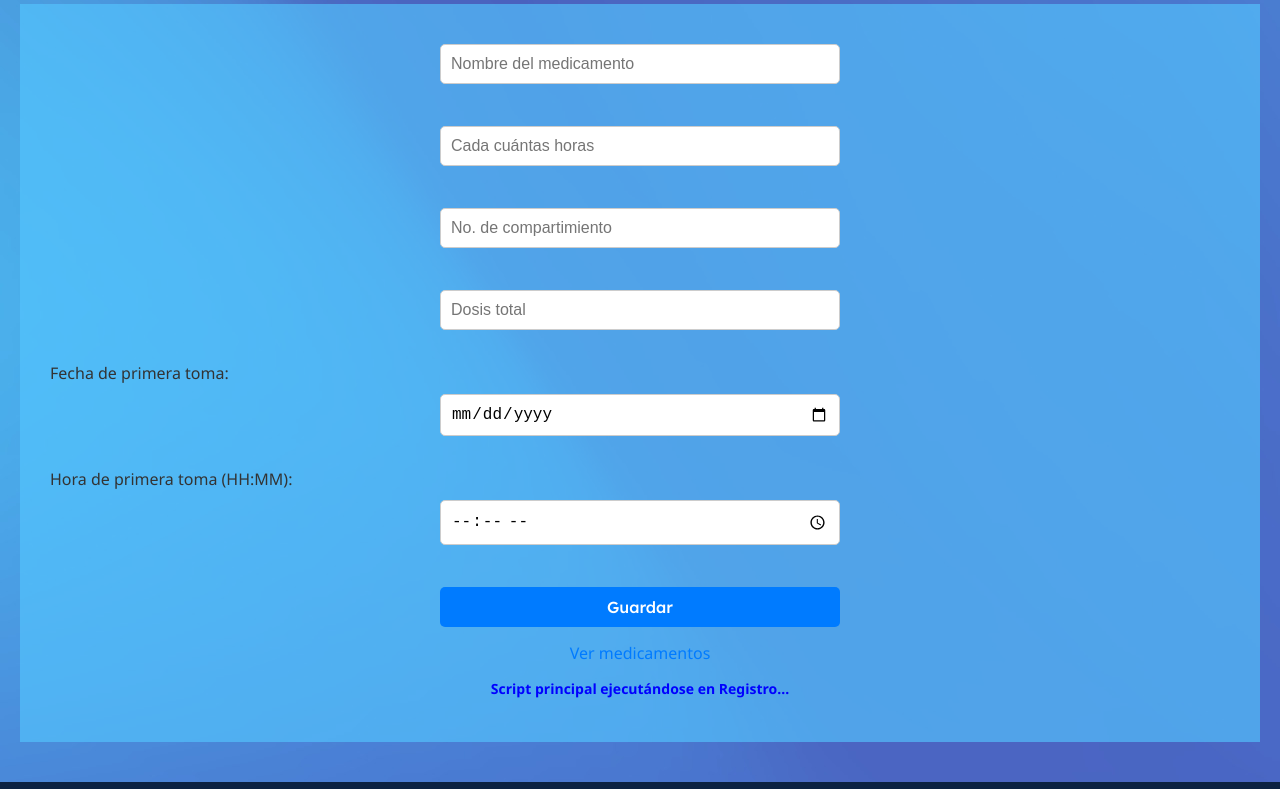
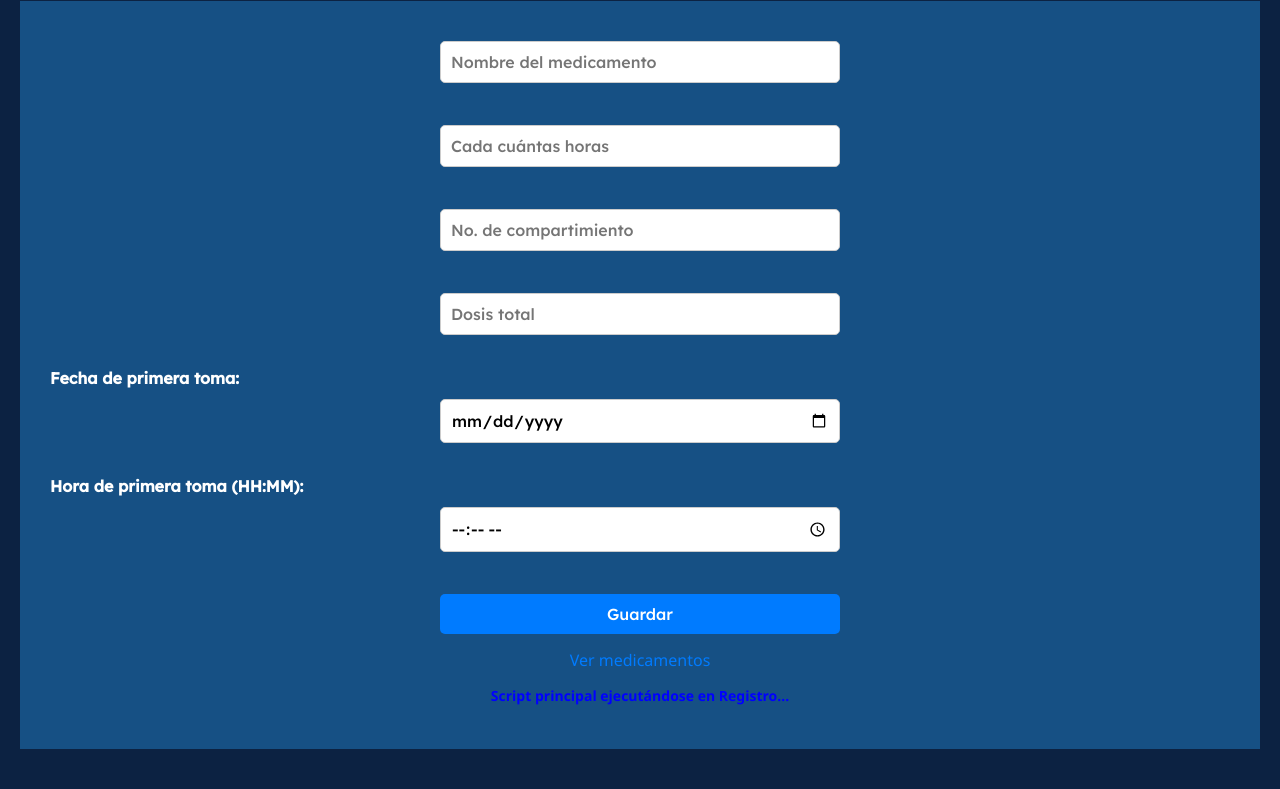
Before and after one commit to nayenay/DAW-Pastillero, a plain HTML site: page registro.html in a window 1280 px wide. Shown: the part 89-878 px from the top of the page. Drawn offline with Linux system fonts and the light colour scheme; no server answers.

Commit message:
dimequesi

```diff
--- a/script.js
+++ b/script.js
@@ -168,6 +168,8 @@ document.addEventListener('DOMContentLoaded', () => {
           const errFecha = document.getElementById("msj-fecha");
           const errHoraPrimera = document.getElementById("msj-horaP");
 
+          [nombre, horas, noCom, dosis, fecha, hora].forEach(e => e.classList.remove("error"));
+          [msjNombre, msjHoras, msjCom, msjDosis, msjFecha, msjHora].forEach(e => e.textContent = "");
 
           if (nombre.value.trim()===""){
             nombre.classList.add("incorrecto")
--- a/style.css
+++ b/style.css
@@ -2,7 +2,7 @@
 body {
   font-family: 'Segoe UI', Tahoma, Geneva, Verdana, sans-serif,Lexend-Medium;
   background-color: #0c2242;
-  background-image: url("fonditoazuldegradadouwu.jpg");
+  background-image: url(imagensitas\fonditoazuldegradadouwu.jpg);
   color: #333;
   margin: 0;
   padding: 20px;
@@ -14,8 +14,9 @@ body {
 }
 
 .container{
-  background-color: rgba(85, 198, 255, 0.642);
+  background-color: rgba(28, 104, 166, 0.661);
   align-items: center;
+
   padding: 30px;
   margin-block: 20px;
 }
@@ -31,14 +32,22 @@ body {
 
 /* Encabezados */
 h2 {
+  font-family: 'Lexend';
   color: #007BFF;
   text-align: center;
   margin-bottom: 20px;
 }
 
+label{
+  font-family: 'Lexend';
+  font-weight: bold;
+  color: white;
+  text-align: center;
+}
 
 /* Inputs y botones */
 input {
+  font-family: 'Lexend';
   display: block;
   width: 90%;
   max-width: 400px;
@@ -75,7 +84,7 @@ button:hover {
   border-radius: 3px;
 	border: 2px solid #ffffff;
 	box-shadow: 0 0 10px #a2d8ff ;
-  scale: 1.15;
+  scale: 1.05;
 }
 
 /* Enlaces */
```
Also changed, not shown: imagensitas/fonditoazuldegradadouwu.jpg (renamed from fonditoazuldegradadouwu.jpg), imagensitas/fonditomoradodegradadobonito.jpg (renamed from fonditomoradodegradadobonito.jpg).
